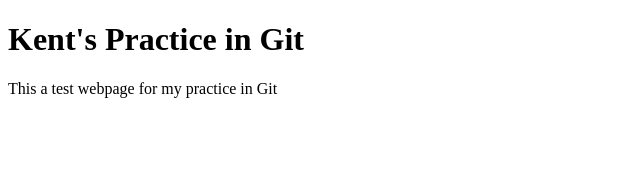
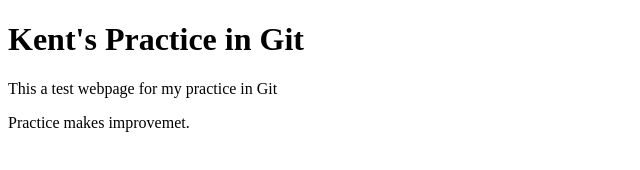
Before and after one commit to kntspncrmdz/demo, a plain HTML site: page index.html in a window 1280 px wide. Shown: the whole page, without its empty margins (0-640 px from the left). Drawn offline with Linux system fonts and the light colour scheme.

Commit message:
added a paragraph

```diff
--- a/index.html
+++ b/index.html
@@ -6,5 +6,6 @@
 <body>
 	<h1>Kent's Practice in Git</h1>
 	<p>This a test webpage for my practice in Git</p>
+	<p>Practice makes improvemet.</p>
 </body>
 </html>
```
